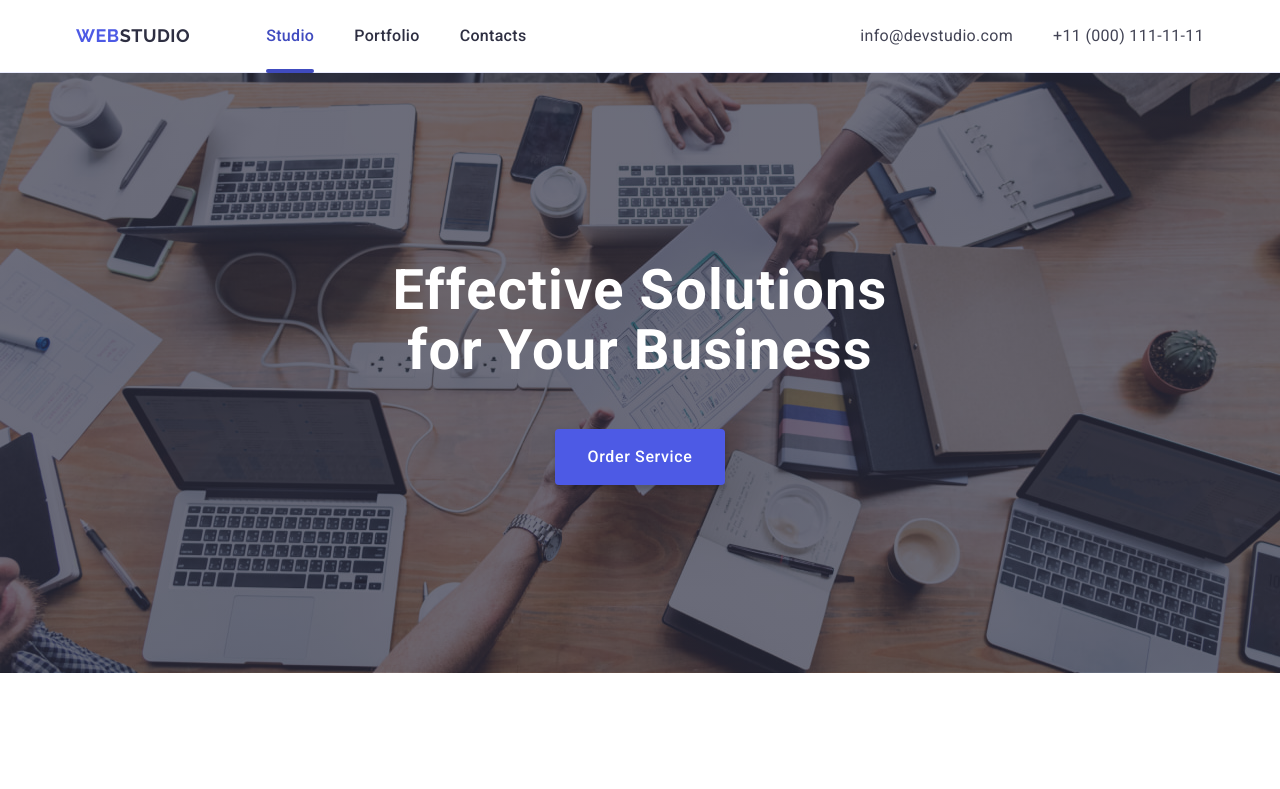
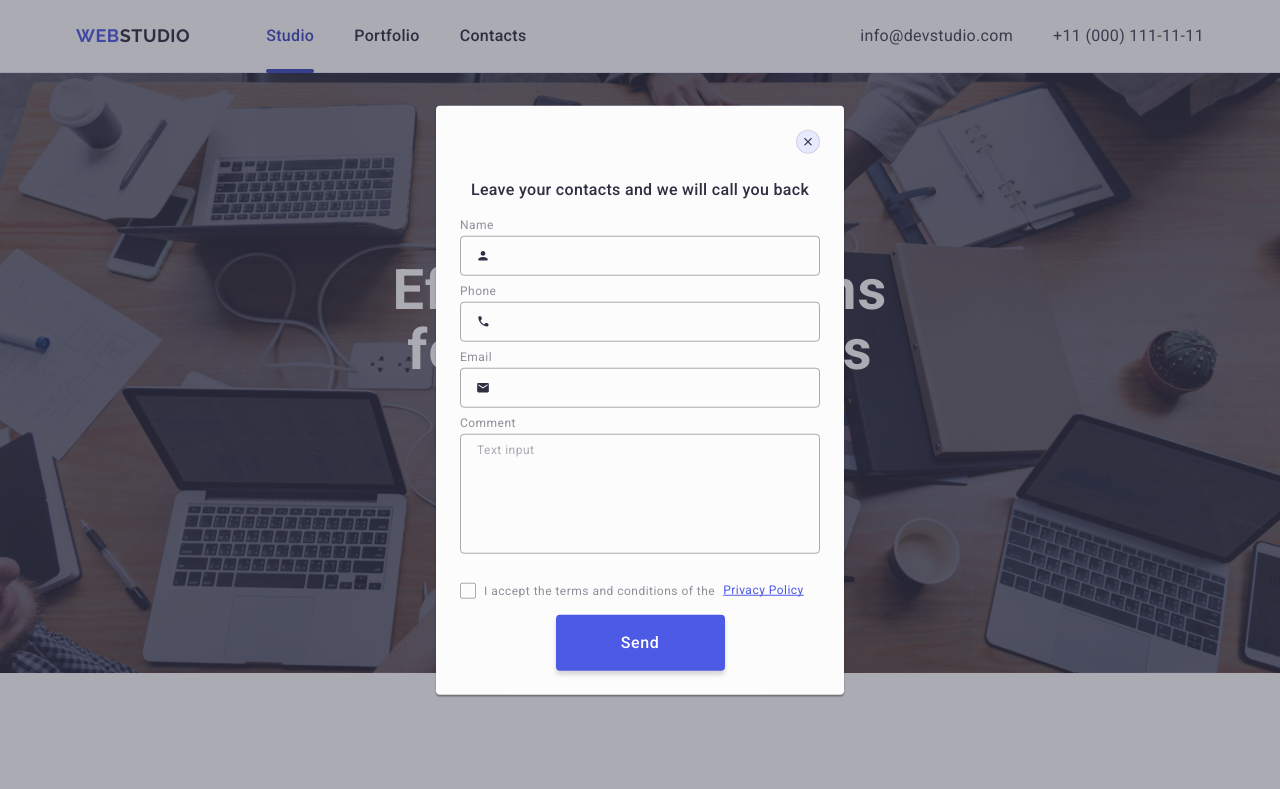
Before and after one commit to mikk1max/goit-markup-hw-05, a plain HTML site: page index.html in a window 1280 px wide. Shown: the top 789 px of the page. Drawn offline with nearby package versions, Linux system fonts and the light colour scheme; files whose address does not match are found by name.

Commit message:
fixed bug

```diff
--- a/css/styles.css
+++ b/css/styles.css
@@ -638,7 +638,7 @@ h6 {
 }
 
 .modal-field:nth-child(4) {
-  margin-bottom: 16px;
+  margin-bottom: 24px;
 }
 
 .modal-label {
@@ -722,17 +722,17 @@ h6 {
 }
 
 .modal-tick-text {
+  width: 16px;
+  height: 16px;
+  border: 1px solid rgba(46, 47, 66, 0.4);
   border-radius: 2px;
-  border: 1px solid rgba(46, 47, 66, 0.4);
+  transition: background-color 250ms cubic-bezier(0.4, 0, 0.2, 1),
+    border 250ms cubic-bezier(0.4, 0, 0.2, 1),
+    fill 250ms cubic-bezier(0.4, 0, 0.2, 1);
   display: inline-flex;
   justify-content: center;
   align-items: center;
-  width: 16px;
-  height: 16px;
   fill: transparent;
-  transition: background-color 250ms cubic-bezier(0.4, 0, 0.2, 1),
-    border 250ms cubic-bezier(0.4, 0, 0.2, 1),
-    fill 250ms cubic-bezier(0.4, 0, 0.2, 1);
 }
 
 .tick-field:checked + .tick-label .modal-tick-text {
--- a/index.html
+++ b/index.html
@@ -474,7 +474,7 @@
       </div>
     </footer>
 
-    <div class="backdrop">
+    <div class="backdrop is-open">
       <div class="modal-window">
         <button type="button" class="close-btn">
           <svg class="close-icon" width="8" height="8">
```
